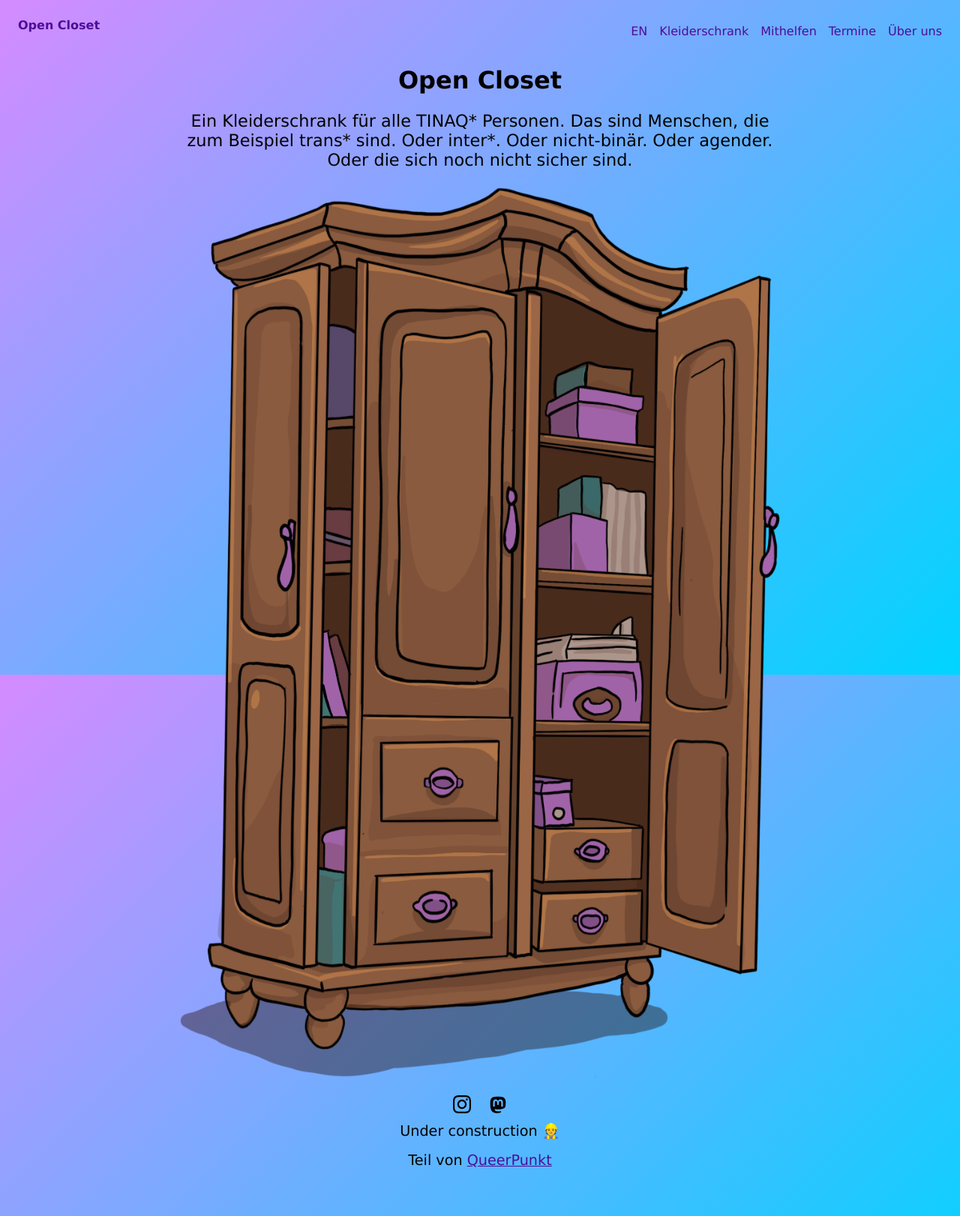
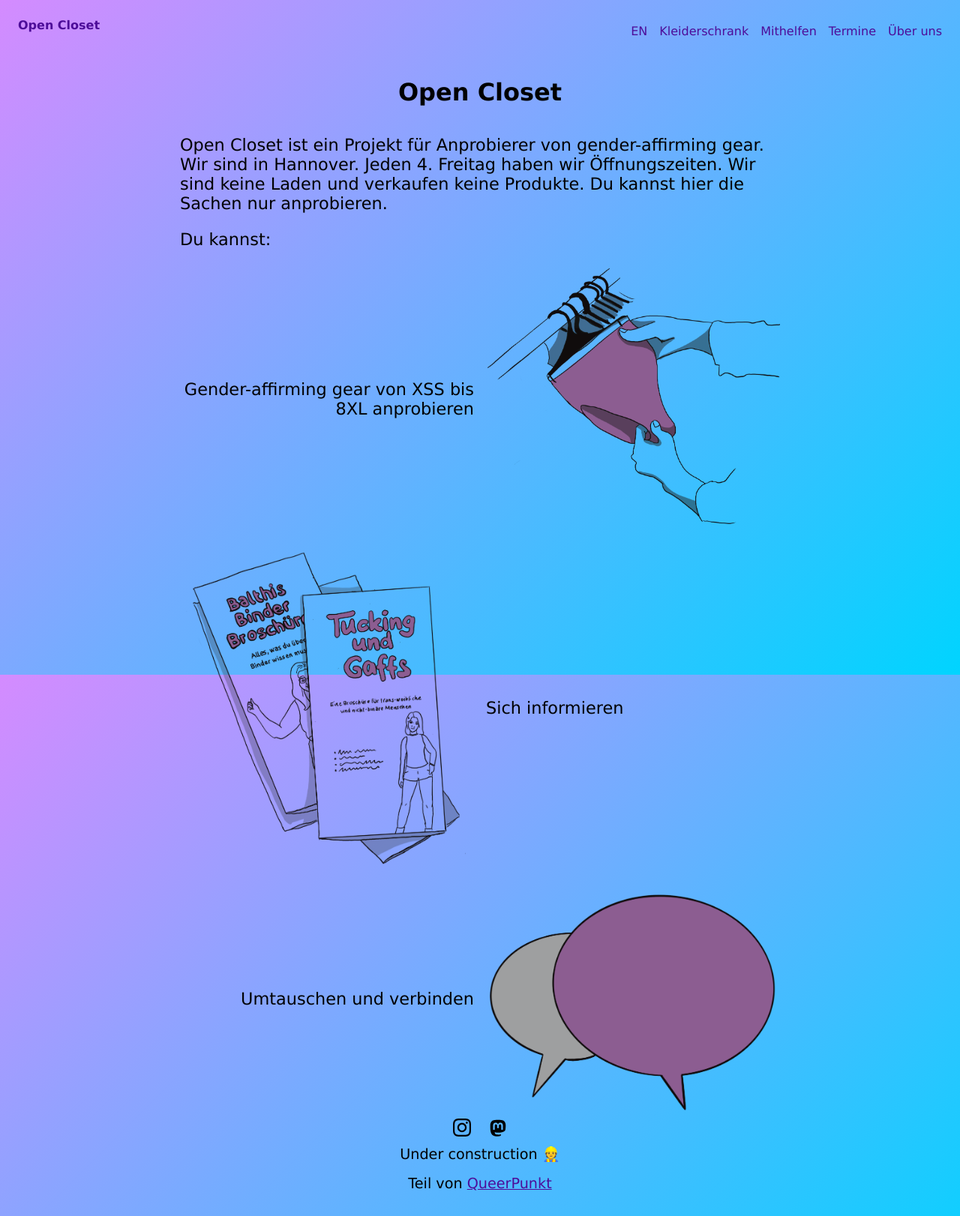
Before and after one commit to open-closet-hannover/open-closet-hannover.github.io, a Jekyll site: the page built from index.html, in a window 1280 px wide. Shown: the whole page at 75% size. Built offline with Jekyll 4.4.1, drawn with Linux system fonts in a browser that asks for light colours.

Commit message:
Adjust landing layout
Co-authored-by> charlag <charlag@tuta.io>

```diff
--- a/assets/css/style.css
+++ b/assets/css/style.css
@@ -19,6 +19,30 @@ body {
     margin: 0 auto;
     display: flex;
     flex-direction: column;
+    margin-top: 16px;
+}
+.maingrid {
+    display: grid;
+    grid-template-columns: 1fr 1fr;
+    align-items: center;
+    gap: 16px;
+    /* Needed to backfill alternating rows. */
+    grid-auto-flow: dense;
+}
+
+.maingrid p {
+    font-size: 140%;
+    text-align: end;
+}
+
+
+/*
+Swap the order for every other row. start with the second row (item 3), then skip one row
+(item 5), then match a row (item 7), then skip a row (9, 10), then match the row (11)
+*/
+.maingrid p:nth-child(4n+3) {
+    text-align: start;
+    grid-column-start: 2;
 }
 
 .lead-header {
@@ -30,8 +54,6 @@ body {
 }
 
 .hero-text {
-    font-size: larger;
-    text-align: center;
     margin: 0;
     font-size: 140%;
 }
@@ -132,6 +154,7 @@ footer {
     display: flex;
     flex-direction: column;
     align-items: center;
+    padding-top: 8px;
 }
 
 .sponsor-logo {
--- a/index.html
+++ b/index.html
@@ -14,15 +14,21 @@ permalink: /
     <body>
         <div class="main">
             <p class="hero-text">
-                Ein Kleiderschrank für alle TINAQ* Personen. Das sind Menschen,
-                die zum Beispiel trans* sind. Oder inter*. Oder nicht-binär.
-                Oder agender. Oder die sich noch nicht sicher sind.
+                Open Closet ist ein Projekt für Anprobierer von gender-affirming gear.
+                Wir sind in Hannover. Jeden 4. Freitag haben wir Öffnungszeiten. Wir sind
+                keine Laden und verkaufen keine Produkte. Du kannst hier die Sachen nur anprobieren.
             </p>
-            <img
-                class="closet"
-                alt="Kleiderschrank"
-                src="./assets/images/closet.PNG"
-            />
+            <p style="font-size: 140%;"> Du kannst:</p>
+            <div class="maingrid">
+                <p>Gender-affirming gear von XSS bis 8XL anprobieren</p>
+                <img src="assets/images/tucking shopen lila.png"/>
+
+                <p>Sich informieren</p>
+                <img src="assets/images/Broschüren mit lila.png"/>
+
+                <p>Umtauschen und verbinden</p>
+                <img src="assets/images/Komunikation und packete lila.png"/>
+            </div>
         </div>
     </body>
 </html>
```
Also changed, not shown: en/index.html (+14 -7 lines), assets/images/4generation.jpg (deleted), assets/images/Broschüren mit lila.png (added), assets/images/Komunikation und packete lila.png (added), assets/images/tucking shopen lila.png (added), 1 other file.
